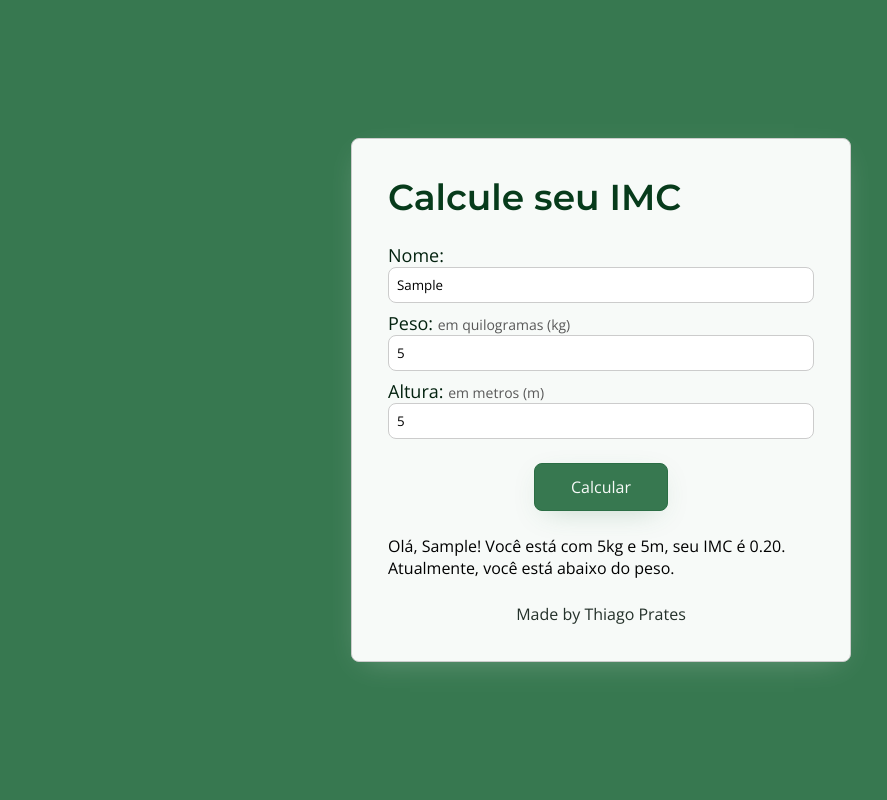
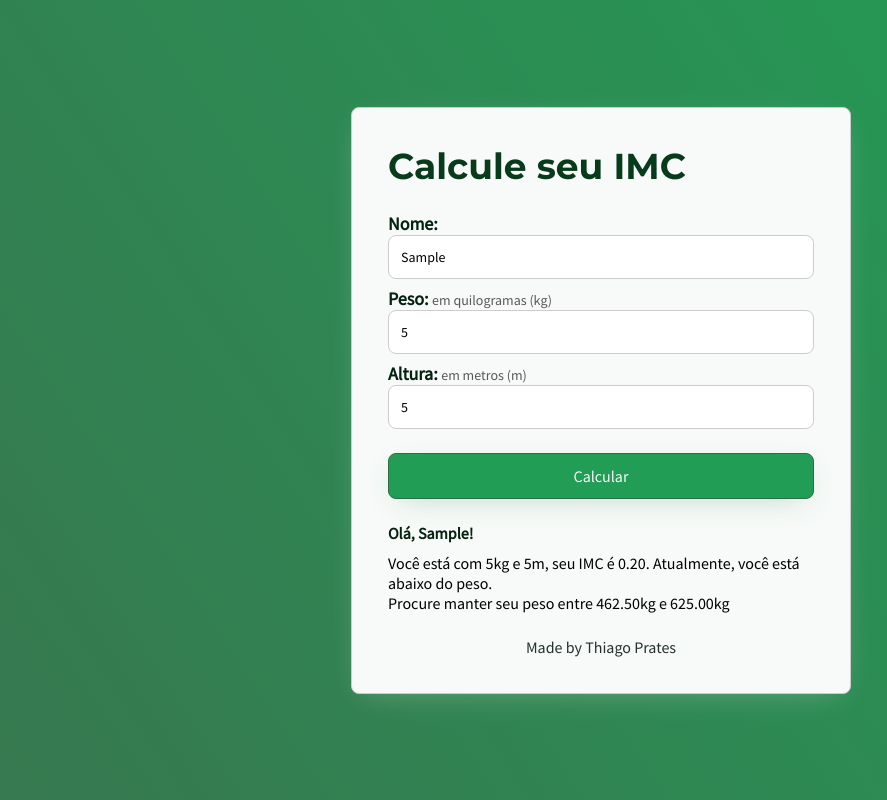
Before and after one commit to Thiago-Prates/project-IMC, a plain HTML site: page index.html in a window 1280 px wide. Both pictures are taken after typing "Sample", "5", "5" into the empty fields and a click on the button "Calcular". Shown: the whole page, without its empty margins (39-926 px from the left). Drawn offline with nearby package versions, Linux system fonts and the light colour scheme.

Commit message:
Adding new feature

```diff
--- a/index.html
+++ b/index.html
@@ -8,7 +8,7 @@
     <link rel="preconnect" href="https://fonts.googleapis.com" />
     <link rel="preconnect" href="https://fonts.gstatic.com" crossorigin />
     <link
-      href="https://fonts.googleapis.com/css2?family=Montserrat:wght@600&family=Open+Sans&display=swap"
+      href="https://fonts.googleapis.com/css2?family=Montserrat:wght@600;700&family=Source+Sans+Pro&display=swap"
       rel="stylesheet"
     />
     <link rel="stylesheet" href="style.css" />
@@ -42,7 +42,11 @@
           <button type="button" id="calcular">Calcular</button>
         </div>
 
-        <div class="result" id="resultado">RESULTADO</div>
+        <div class="result" id="resultado">
+          <h4 class="resultName" id="resultName"></h4>
+          <p class="resultText" id="resultText"></p>
+          <p class="resultIdealWeigth" id="resultIdealWeigth"></p>
+        </div>
         <footer>
           <p>Made by Thiago Prates</p>
         </footer>
--- a/script.js
+++ b/script.js
@@ -5,11 +5,15 @@ function calculateImc() {
   const height = document.getElementById('altura').value;
   const weight = document.getElementById('peso').value;
   const result = document.getElementById('resultado');
+  const resultName = document.getElementById('resultName');
+  const resultText = document.getElementById('resultText');
 
   if (name !== '' && height !== '' && weight !== '') {
     const imc = (weight / height ** 2).toFixed(2);
+    const minWeight = (18.5 * height ** 2).toFixed(2);
+    const maxWeight = (25 * height ** 2).toFixed(2);
 
-    let classification = '';
+    let classification;
 
     if (imc < 18.5) {
       classification = 'abaixo do peso.';
@@ -25,9 +29,16 @@ function calculateImc() {
       classification = 'com obesidade grau III.';
     }
 
-    result.textContent = `Olá, ${name}! Você está com ${weight}kg e ${height}m, seu IMC é ${imc}. Atualmente, você está ${classification}`;
+    resultName.textContent = `Olá, ${name}!`;
+    resultText.textContent = `Você está com ${weight}kg e ${height}m, seu  IMC é ${imc}.
+                              Atualmente, você está ${classification}`;
+    resultIdealWeigth.textContent = `Procure manter seu peso entre ${minWeight}kg e ${maxWeight}kg`;
   } else {
+    // Caso o usuario não preencha os input's limpar o resultName e resultText e no result informar o problema
     result.textContent = 'Para calcular o seu IMC , preencha todos os campos.';
+
+    resultName.textContent = '';
+    resultText.textContent = '';
   }
 }
 
--- a/style.css
+++ b/style.css
@@ -2,11 +2,16 @@
   padding: 0;
   margin: 0;
   box-sizing: border-box;
-  font-family: 'Open Sans', sans-serif;
+  font-family: 'Source Sans Pro', sans-serif;
 }
 
 body {
-  background: #377850;
+  background: linear-gradient(
+    56.2deg,
+    #377850 1.3513513513513513%,
+    #229d55 100%
+  );
+  background-blend-mode: normal;
 }
 
 .container {
@@ -24,7 +29,7 @@ header h1 {
   margin-bottom: 24px;
   color: #073b1b;
   font-size: 36px;
-  font-weight: 600;
+  font-weight: 700;
 }
 
 form {
@@ -48,12 +53,18 @@ form .input {
 form .input label {
   color: #03220f;
   font-size: 18px;
+  font-weight: 600;
 }
 
 form .input input {
-  padding: 8px;
+  padding: 12px;
   border-radius: 8px;
   border: 1px #ccc solid;
+  font-size: 14px;
+}
+
+form .input input:focus-visible {
+  outline-color: #229d55;
 }
 
 input[type='number']::-webkit-inner-spin-button {
@@ -67,6 +78,7 @@ input[type='number'] {
 form .input .help {
   color: #585858;
   font-size: 14px;
+  font-weight: 500;
 }
 
 form .buttons,
@@ -75,15 +87,20 @@ form .result {
 
   width: 100%;
   display: flex;
-  align-items: center;
+  flex-direction: column;
   justify-content: center;
+}
+
+form .result .resultName {
+  margin-bottom: 10px;
+  color: #03220f;
 }
 
 form .buttons button {
   margin: 12px 0px;
   padding: 12px 36px;
   color: #f7faf8;
-  background: #377850;
+  background: #229d55;
   border: 1px #2b6e45 solid;
   border-radius: 8px;
   font-size: 16px;
```
Also changed, not shown: img/tela.png.
